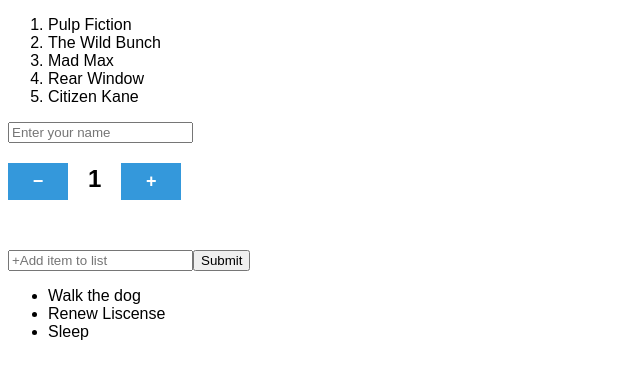
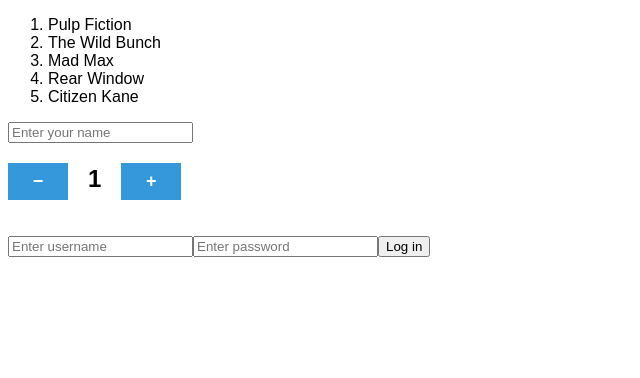
Before and after one commit to MarioPet/SJSA2019, a React app in the folder state/: page / in a window 1280 px wide. Shown: the whole page, without its empty margins (0-640 px from the left). Built offline with nearby package versions, Linux system fonts and the light colour scheme.

Commit message:
Working with Objects in State

```diff
--- a/state/src/assets/css/global.css
+++ b/state/src/assets/css/global.css
@@ -23,3 +23,8 @@
 .todos-container {
     margin: 50px 0px 0px 0px;
 }
+
+li.line-through {
+    text-decoration: line-through;
+    opacity: 0.5;
+}
--- a/state/src/components/App.js
+++ b/state/src/components/App.js
@@ -2,6 +2,7 @@
 import { Movies } from "./Movies";
 import { Quantity } from "./Quantity";
 import { Todos } from "./Todos";
+import { Login } from "./Login";
 
 export class App extends React.Component {
 
@@ -10,20 +11,48 @@
 
         this.state = {
             name: "",
-            quantity: 1
+            quantity: 1,
+            username: "",
+            password: "",
+            isLoggedIn: false
         }
 
         this.nameChange = this.nameChange.bind(this);
         this.increment = this.increment.bind(this);
         this.decrement = this.decrement.bind(this);
+        this.loginOnChange = this.loginOnChange.bind(this);
+        this.LogIn = this.LogIn.bind(this);
     }
 
+    // Loggs User and display TODO Container
+    LogIn() {
+        if(this.state.username === "pero123" && this.state.password === "secret") {
+            this.setState({
+                isLoggedIn: true
+            });
+        } else {
+            alert("Wrong credentials! Try again.");
+        }
+    }
+
+    // Login form onChange handler
+    loginOnChange(e) {
+        this.setState({
+            [e.target.name]: e.target.value
+        }, () => {
+            // console.log("USERNAME", this.state.username);
+            // console.log("PASSWORD", this.state.password);
+        })
+    }
+
+    // Enter your name onChange handler
     nameChange(e) {
         this.setState({
             name: e.target.value
         });
     }
 
+    // Add one item to quantity
     increment() {
         this.setState((state) => {
             return {
@@ -32,6 +61,7 @@
         })
     }
 
+    // Take one item from quantity
     decrement() {
         this.setState((state) => {
             return {
@@ -70,7 +100,13 @@
                     decrement={this.decrement}
                 />
 
-                <Todos />
+                <br /> <br />
+
+                <Login
+                    loginOnChange={this.loginOnChange}
+                    logIn={this.LogIn}
+                />
+                { this.state.isLoggedIn ? <Todos /> : null }
             </div>
         )
     }
--- a/state/src/components/List.js
+++ b/state/src/components/List.js
@@ -8,7 +8,13 @@
                     {
                         this.props.todos.map((todo, i) => {
                             return (
-                                <li key={i}>{todo}</li>
+                                <li className={todo.checked ? "line-through" : ""} key={i}>
+                                    {todo.name}
+                                    <input
+                                        onChange={() => this.props.checkboxChangeHandle(todo.id)} type="checkbox"
+                                        checked={todo.checked}
+                                    />
+                                </li>
                             )
                         })
                     }
--- /dev/null
+++ b/state/src/components/Login.js
@@ -0,0 +1,13 @@
+import React from "react";
+
+export class Login extends React.Component {
+    render() {
+        return (
+            <div className="login-container">
+                <input name="username" onChange={this.props.loginOnChange} type="text" placeholder="Enter username" />
+                <input name="password" onChange={this.props.loginOnChange} type="password" placeholder="Enter password" />
+                <button onClick={this.props.logIn}>Log in</button>
+            </div>
+        )
+    }
+}
--- a/state/src/components/Todos.js
+++ b/state/src/components/Todos.js
@@ -10,14 +10,39 @@
         this.state = {
             todo: "",
             todos: [
-                "Walk the dog",
-                "Renew Liscense",
-                "Sleep"
+                {
+                    name: "Walk the dog",
+                    id: 1,
+                    checked: false
+                },
+                {
+                    name: "Renew Liscense",
+                    id: 2,
+                    checked: true
+                },
+                {
+                    name: "Sleep",
+                    id: 3,
+                    checked: false
+                }
             ]
         }
 
         this.HandleChange = this.HandleChange.bind(this);
         this.AddTodo = this.AddTodo.bind(this);
+        this.checkboxChangeHandle = this.checkboxChangeHandle.bind(this);
+    }
+
+    checkboxChangeHandle(id) {
+        this.setState((state) => {
+            return {
+                todos: state.todos.map(t => {
+                    return id === t.id ? Object.assign(t, { checked: !t.checked }) : t
+                })
+            }
+        }, () => {
+            console.log("TODOS STATE", this.state.todos);
+        })
     }
 
     HandleChange(e) {
@@ -30,7 +55,7 @@
         e.preventDefault();
         this.setState((state) => {
             return {
-                todos: [this.state.todo, ...state.todos],
+                todos: [Object.assign({}, { name: this.state.todo, id: state.todos.length+1, checked: false }), ...state.todos],
                 todo: ""
             }
         });
@@ -44,7 +69,10 @@
                     todo={this.state.todo}
                     AddTodo={this.AddTodo}
                 />
-                <List todos={this.state.todos} />
+                <List
+                    todos={this.state.todos}
+                    checkboxChangeHandle={this.checkboxChangeHandle}
+                />
             </div>
         )
     }
```
